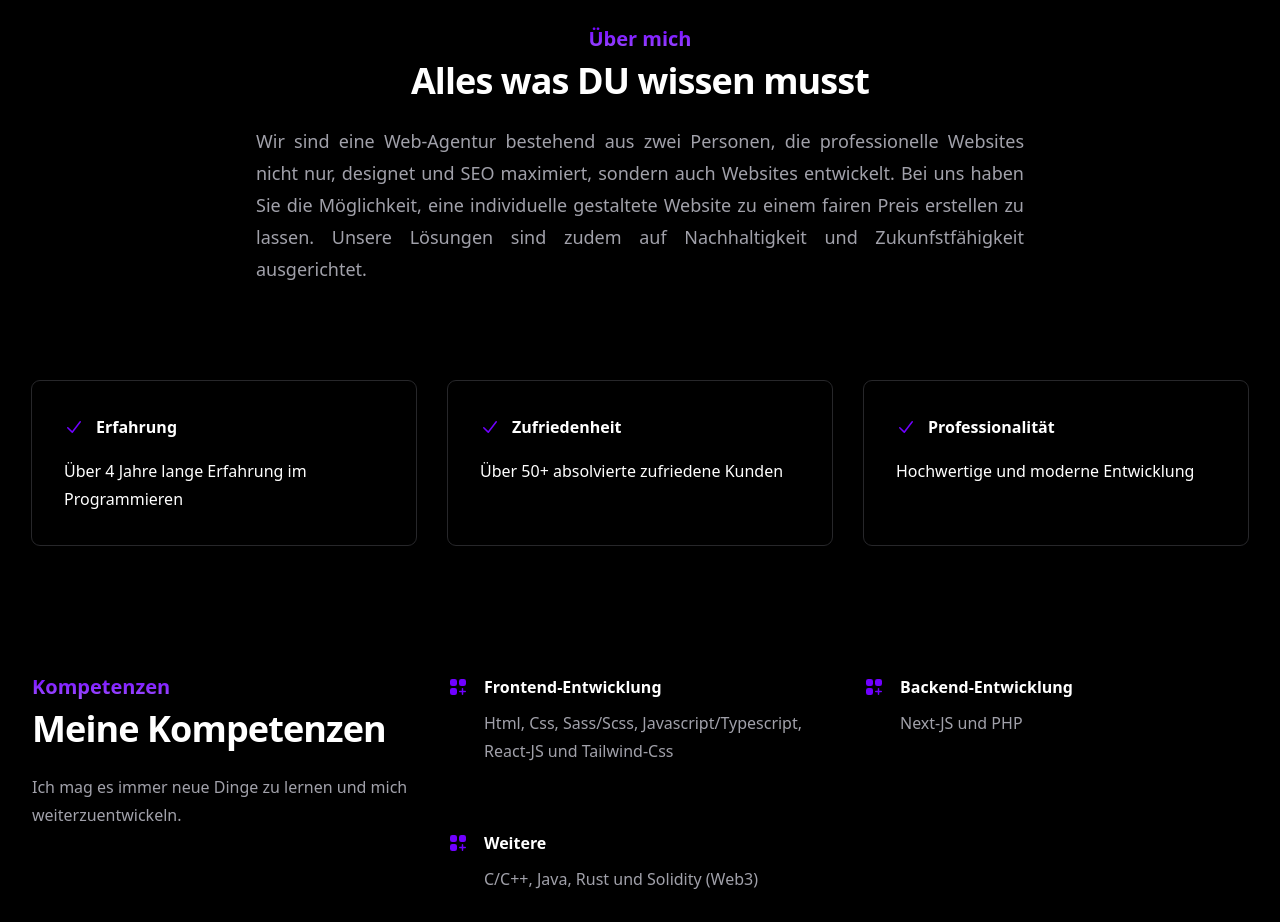
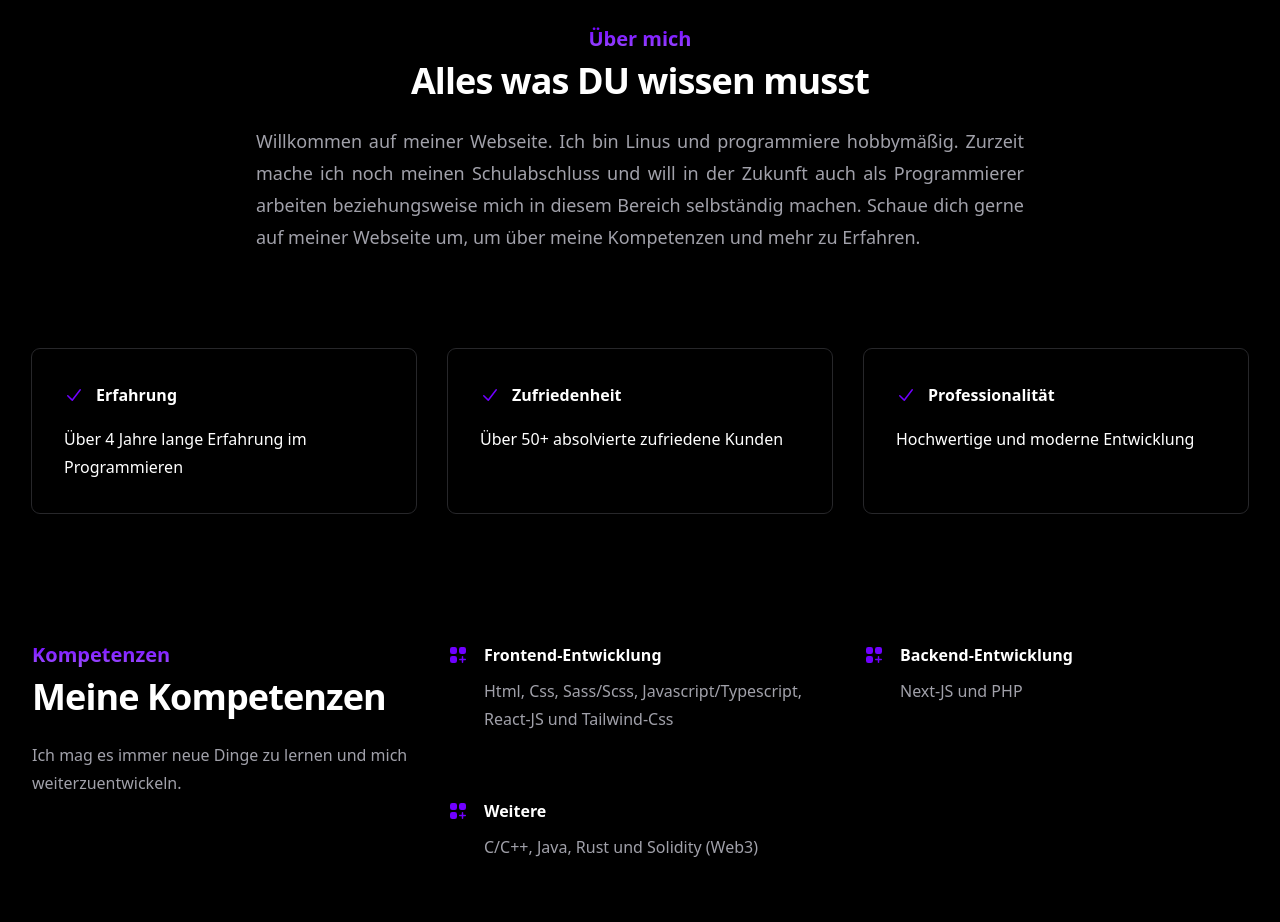
Before and after one commit to linusehle/linusehle-portfolio, a React (Vite) app: page / in a window 1280 px wide. Shown: the part 940-1862 px from the top of the page. Built offline with nearby package versions, Linux system fonts and the light colour scheme.

Commit message:
feat: changed about-me text

```diff
--- a/src/components/About/About.tsx
+++ b/src/components/About/About.tsx
@@ -17,10 +17,10 @@ function About () {
                         Alles was DU wissen musst
                     </p>
                     <p className="mt-6 text-lg leading-8 text-zinc-400 text-justify">
-                        Wir sind eine Web-Agentur bestehend aus zwei Personen, die professionelle Websites nicht nur,
-                        designet und SEO maximiert, sondern auch Websites entwickelt. Bei uns haben Sie die Möglichkeit,
-                        eine individuelle gestaltete Website zu einem fairen Preis erstellen zu lassen. Unsere Lösungen
-                        sind zudem auf Nachhaltigkeit und Zukunfstfähigkeit ausgerichtet.
+                        Willkommen auf meiner Webseite. Ich bin Linus und programmiere hobbymäßig.
+                        Zurzeit mache ich noch meinen Schulabschluss und will in der Zukunft auch als Programmierer
+                        arbeiten beziehungsweise mich in diesem Bereich selbständig machen. Schaue dich gerne
+                        auf meiner Webseite um, um über meine Kompetenzen und mehr zu Erfahren.
                     </p>
                 </div>
                 <div className="mx-auto mt-16 max-w-2xl sm:mt-20 lg:mt-24 lg:max-w-none">
```
